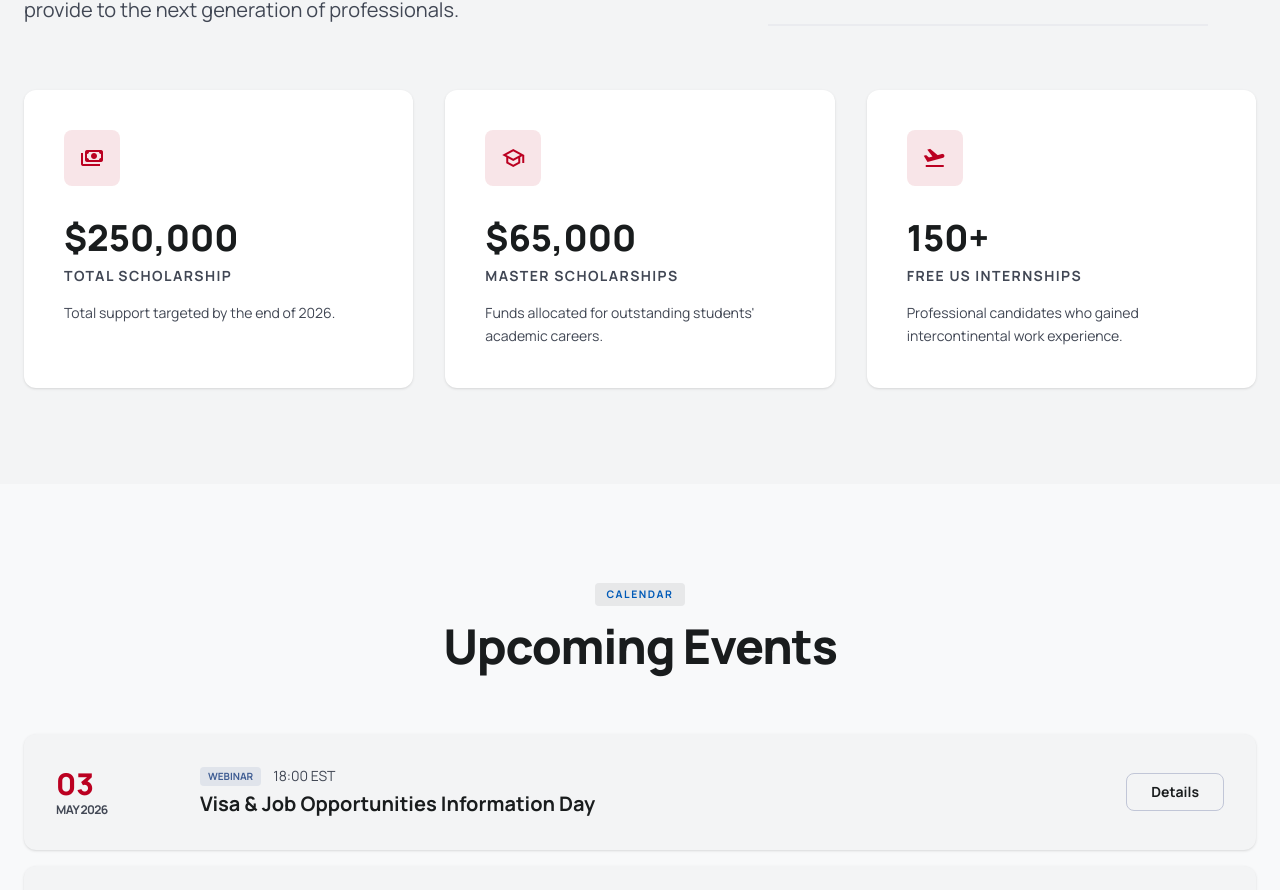
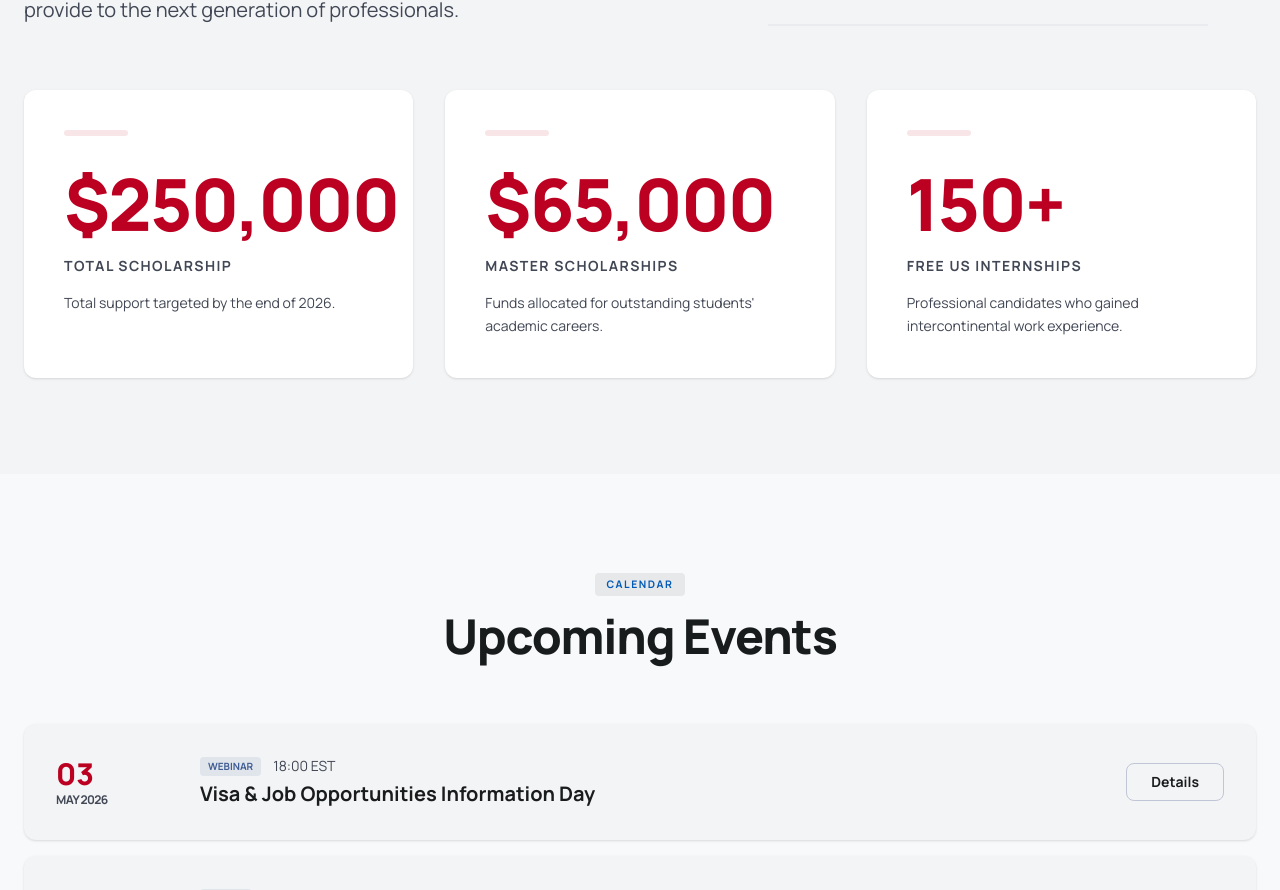
Before and after one commit to bulutmuf/taeb, a React (Vite) app: page / in a window 1280 px wide. Shown: the part 1056-1946 px from the top of the page. Built offline with nearby package versions, Linux system fonts and the light colour scheme.

Commit message:
style(home): Remove impact card icons and enlarge their metrics.

```diff
--- a/src/components/StatCard.tsx
+++ b/src/components/StatCard.tsx
@@ -1,5 +1,4 @@
 interface StatCardProps {
-  icon: string;
   value: string;
   label: string;
   description: string;
@@ -8,7 +7,6 @@ interface StatCardProps {
 }
 
 export default function StatCard({
-  icon,
   value,
   label,
   description,
@@ -27,10 +25,8 @@ export default function StatCard({
 
   return (
     <div className={`bg-surface-container-lowest p-10 rounded-xl hover:-translate-y-1 transition-transform shadow-sm ${className}`}>
-      <div className={`w-14 h-14 rounded-lg flex items-center justify-center mb-8 ${colors.bg}`}>
-        <span className={`material-symbols-outlined text-3xl flex-shrink-0 ${colors.text}`}>{icon}</span>
-      </div>
-      <div className="text-4xl font-black text-on-surface mb-2">{value}</div>
+      <div className={`mb-8 h-1.5 w-16 rounded-full ${colors.bg}`} />
+      <div className={`text-6xl md:text-7xl font-black tracking-tight mb-4 ${colors.text}`}>{value}</div>
       <div className="text-sm font-bold text-on-surface-variant uppercase tracking-widest">{label}</div>
       <p className="mt-4 text-on-surface-variant text-sm leading-relaxed">{description}</p>
     </div>
--- a/src/pages/Home.tsx
+++ b/src/pages/Home.tsx
@@ -94,21 +94,18 @@ export default function Home() {
 
           <div className="grid grid-cols-1 md:grid-cols-3 gap-8">
             <StatCard
-              icon="payments"
               value={t("home.totalScholarship")}
               label={t("home.totalScholarshipLabel")}
               description={t("home.totalScholarshipDesc")}
               theme="tertiary"
             />
             <StatCard
-              icon="school"
               value={t("home.masterScholarship")}
               label={t("home.masterScholarshipLabel")}
               description={t("home.masterScholarshipDesc")}
               theme="tertiary"
             />
             <StatCard
-              icon="flight_takeoff"
               value={t("home.freeInternship")}
               label={t("home.freeInternshipLabel")}
               description={t("home.freeInternshipDesc")}
```
